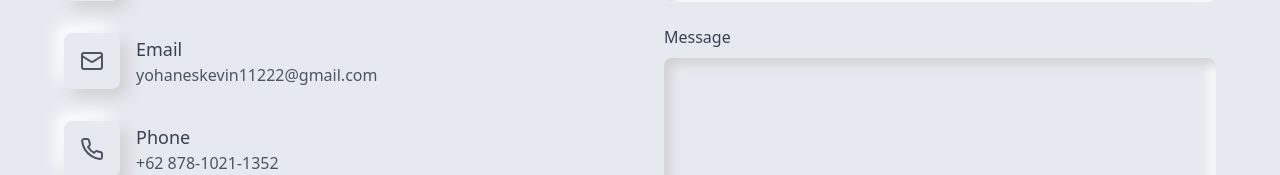
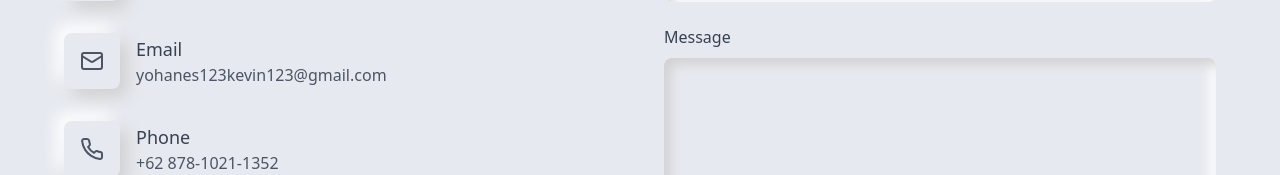
Before and after one commit to Kevin5621/yohanes-kevin-portofolio, a React (Vite) app: page / in a window 1280 px wide. Shown: the part 4945-5120 px from the top of the page. Built offline with nearby package versions, Linux system fonts and the light colour scheme.

Commit message:
fix(Contact): update email address to correct one

```diff
--- a/src/components/Contact.tsx
+++ b/src/components/Contact.tsx
@@ -366,7 +366,7 @@ const Contact: React.FC = () => {
                 Icon={MailIcon}
                 delay={SOCIAL_LINKS_START + (ICON_ANIMATION_DURATION * 3)}
                 isVisible={isVisible}
-                href="mailto:yohaneskevin11222@gmail.com"
+                href="mailto:yohanes123kevin123@gmail.com"
               />
               <div>
                 <h4 className="text-lg font-medium text-gray-700 dark:text-gray-200">
@@ -382,7 +382,7 @@ const Contact: React.FC = () => {
                 <p className="text-gray-600 dark:text-gray-300">
                   {isVisible && (
                     <Typewriter
-                      text="yohaneskevin11222@gmail.com"
+                      text="yohanes123kevin123@gmail.com"
                       speed={50}
                       delay={SOCIAL_LINKS_START + (ICON_ANIMATION_DURATION * 4)}
                       className="text-gray-600 dark:text-gray-300"
```
